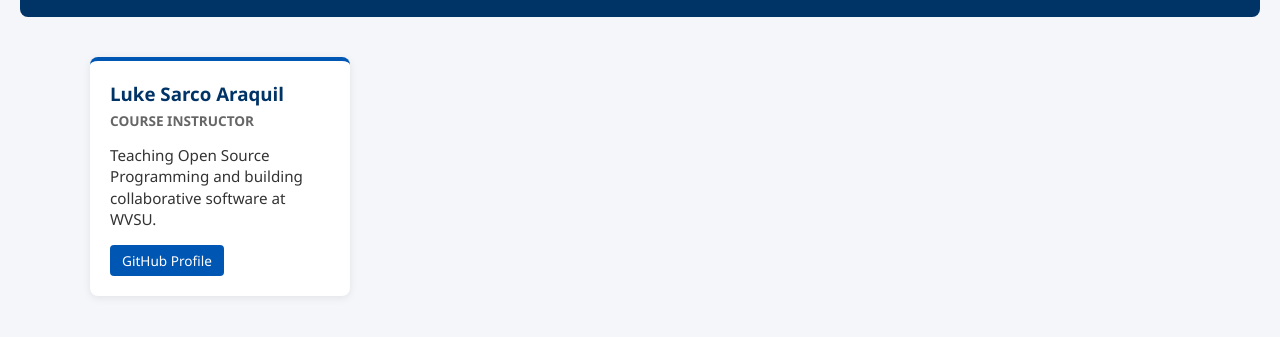
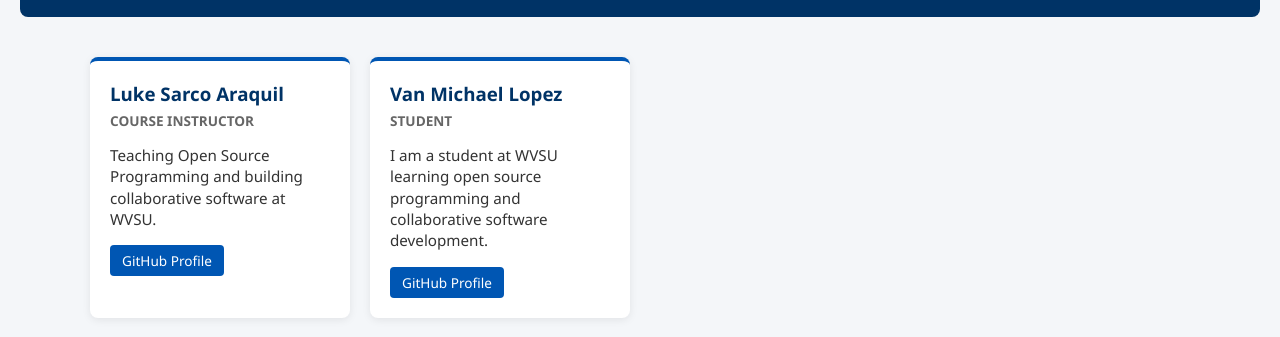
Before and after one commit to lukearaquil/cit240-developer-directory, a plain HTML site: page index.html in a window 1280 px wide. Shown: the part 113-450 px from the top of the page. Drawn offline with Linux system fonts and the light colour scheme.

Commit message:
Add lopez,latigay,balboa, guilaran to the developer directory

```diff
--- a/index.html
+++ b/index.html
@@ -40,7 +40,12 @@
         <!-- STUDENTS: PASTE YOUR PROFILE CARD DIRECTLY BELOW THIS LINE -->
         <!-- ========================================================= -->
 
-
+                <div class="card">
+            <h3>Van Michael Lopez</h3>
+            <div class="role">Student</div>
+            <p class="bio">I am a student at WVSU learning open source programming and collaborative software development.</p>
+            <a href="https://github.com/zMicky" target="_blank">GitHub Profile</a>
+        </div>
 
     </div>
 
```
